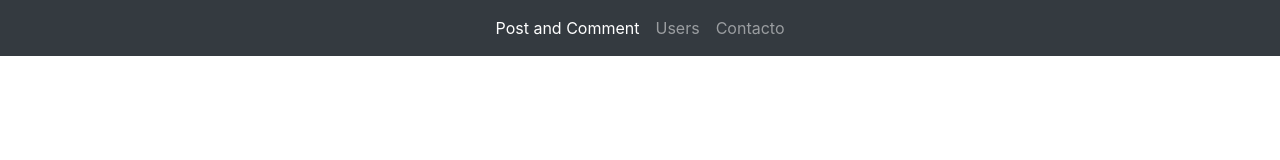
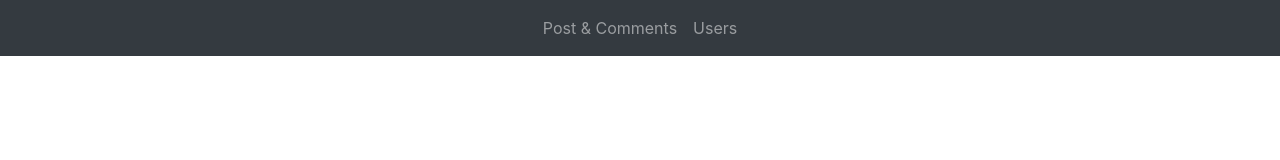
Before and after one commit to MrChette/jsLearning, a plain HTML site: page apijs/main.html in a window 1280 px wide. Drawn offline with nearby package versions, Linux system fonts and the light colour scheme.

Commit message:
optimization and organization

```diff
--- /dev/null
+++ b/apijs/common.js
@@ -0,0 +1,8 @@
+HTMLElement.prototype.addClass = function(className) {
+    this.classList.add(className);
+};
+
+
+HTMLElement.prototype.remClass = function(className) {
+    this.classList.remove(className);
+};
--- a/apijs/index.html
+++ b/apijs/main.html
@@ -6,7 +6,9 @@
   <title>Mi Sitio Web</title>
   <!-- Enlace a Bootstrap CSS -->
   <link href="https://stackpath.bootstrapcdn.com/bootstrap/4.5.2/css/bootstrap.min.css" rel="stylesheet">
-  <script src = "/scripts/index.js"></script>
+  <script src = "main.js"></script>
+
+  <script src = "common.js"></script>
 </head>
 <body>
 
@@ -17,16 +19,8 @@
     </button>
 
     <div class="collapse navbar-collapse justify-content-center" id="navbarSupportedContent">
-      <ul class="navbar-nav">
-        <li class="nav-item active">
-          <a class="nav-link" href="#" onclick="loadContent('testApi.html')">Post and Comment <span class="sr-only">(current)</span></a>
-        </li>
-        <li class="nav-item">
-          <a class="nav-link" href="#" onclick="loadContent('userControler.html')">Users</a>
-        </li>
-        <li class="nav-item">
-          <a class="nav-link" href="#">Contacto</a>
-        </li>
+      <ul class="navbar-nav" id="dynamicNav">
+
       </ul>
     </div>
   </div>
--- /dev/null
+++ b/apijs/main.js
@@ -0,0 +1,43 @@
+
+
+document.addEventListener("DOMContentLoaded", function () {
+  const nav = document.getElementById("dynamicNav");
+
+  const navItems = [
+    {name: "Post & Comments", loadContent: "/postComments/postCommentsController.html"},
+    {name: "Users", loadContent: "/users/userController.html"},
+  ];
+
+   // Populate navigation dynamically
+   navItems.forEach(item => {
+      const li = document.createElement("li");
+      li.classList.add("nav-item");
+      const a = document.createElement("a");
+      a.classList.add("nav-link");
+      a.textContent = item.name;
+      a.href = item.loadContent;
+      a.onclick = function () {
+          loadContent(item.loadContent);
+          return false; // Prevent default navigation behavior
+      };
+      li.appendChild(a);
+      nav.appendChild(li);
+  });
+});
+
+
+function loadContent(page) {
+    fetch(page)
+      .then(response => response.text())
+      .then(html => {
+        document.getElementById('main-content').innerHTML = html;
+        // Cargar y ejecutar scripts JavaScript asociados a la página cargada
+        const scripts = document.getElementById('main-content').querySelectorAll('script');
+        scripts.forEach(script => {
+          const newScript = document.createElement('script');
+          newScript.src = script.src;
+          document.body.appendChild(newScript);
+        });
+      })
+      .catch(error => console.error('Error al cargar la página:', error));
+}
--- a/apijs/scripts/index.js
+++ /dev/null
@@ -1,15 +0,0 @@
-function loadContent(page) {
-    fetch(page)
-      .then(response => response.text())
-      .then(html => {
-        document.getElementById('main-content').innerHTML = html;
-        // Cargar y ejecutar scripts JavaScript asociados a la página cargada
-        const scripts = document.getElementById('main-content').querySelectorAll('script');
-        scripts.forEach(script => {
-          const newScript = document.createElement('script');
-          newScript.src = script.src;
-          document.body.appendChild(newScript);
-        });
-      })
-      .catch(error => console.error('Error al cargar la página:', error));
-}
```
Also changed, not shown: apijs/postComments/postCommentsController.html (renamed from apijs/testApi.html, +1 -1 lines), apijs/postComments/postCommentsController.js (renamed from apijs/scripts/testaApi.js, +0 -7 lines), apijs/users/userController.html (renamed from apijs/userControler.html, +1 -1 lines), apijs/users/userController.js (renamed from apijs/scripts/userController.js).
